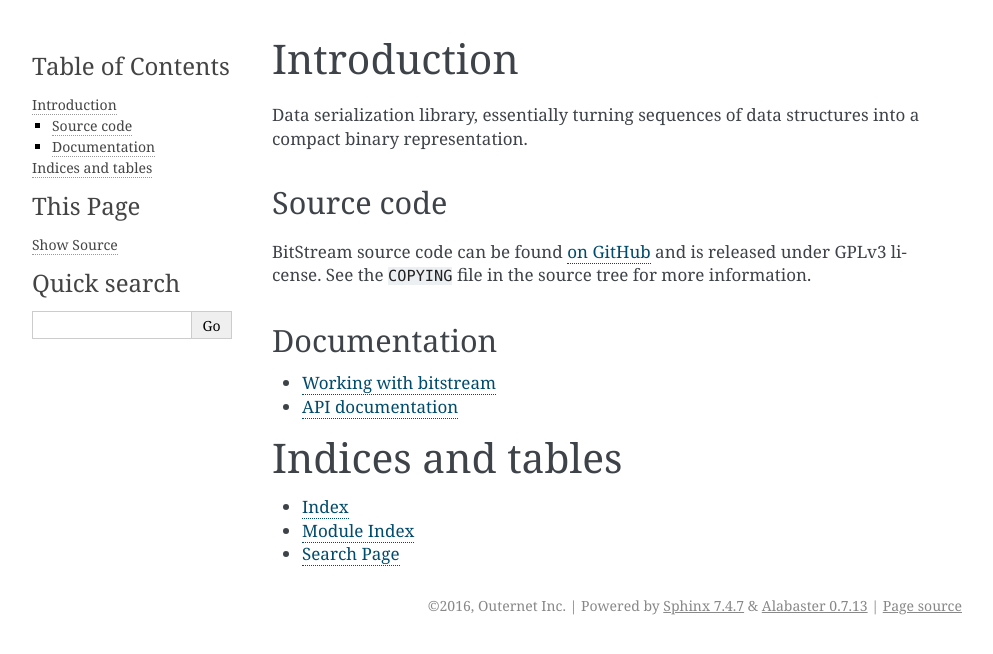
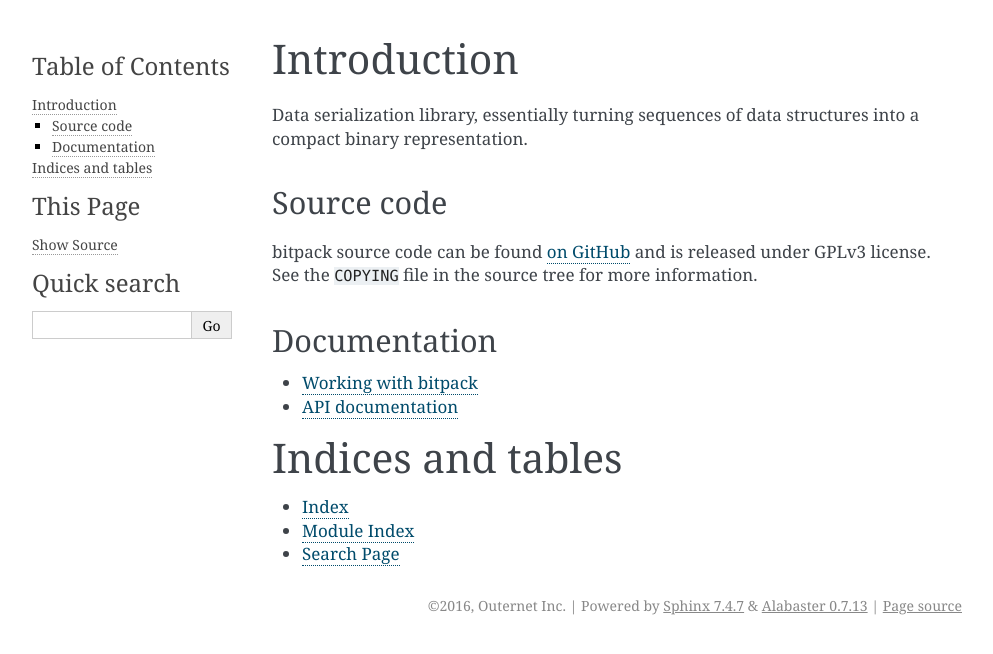
Before and after one commit to Othernet-Project/bitpack, a Sphinx documentation site: the page built from docs/source/index.rst, in a window 1280 px wide. Shown: the top 654 px of the page, without its empty margins (148-1141 px from the left). Built offline with Sphinx 7.4.7, drawn with Linux system fonts in a browser that asks for light colours.

Commit message:
Update docs to match new package name

```diff
--- a/docs/source/apidoc.rst
+++ b/docs/source/apidoc.rst
@@ -1,7 +1,7 @@
 API documentation
 =================
 
-.. automodule:: bitstream
+.. automodule:: bitpack
     :members:
     :undoc-members:
     :show-inheritance:
--- a/docs/source/conf.py
+++ b/docs/source/conf.py
@@ -1,7 +1,7 @@
 # -*- coding: utf-8 -*-
 #
-# bitstream documentation build configuration file, created by
-# sphinx-quickstart on Tue Apr 19 12:32:13 2016.
+# bitpack documentation build configuration file, created by
+# sphinx-quickstart on Tue Apr 19 15:15:31 2016.
 #
 # This file is execfile()d with the current directory set to its
 # containing dir.
@@ -47,7 +47,7 @@ source_suffix = '.rst'
 master_doc = 'index'
 
 # General information about the project.
-project = u'bitstream'
+project = u'bitpack'
 copyright = u'2016, Outernet Inc'
 author = u'Outernet Inc'
 
@@ -122,7 +122,7 @@ html_theme = 'alabaster'
 
 # The name for this set of Sphinx documents.
 # "<project> v<release> documentation" by default.
-#html_title = u'bitstream v0.1'
+#html_title = u'bitpack v0.1'
 
 # A shorter title for the navigation bar.  Default is the same as html_title.
 #html_short_title = None
@@ -204,7 +204,7 @@ html_static_path = ['_static']
 #html_search_scorer = 'scorer.js'
 
 # Output file base name for HTML help builder.
-htmlhelp_basename = 'bitstreamdoc'
+htmlhelp_basename = 'bitpackdoc'
 
 # -- Options for LaTeX output ---------------------------------------------
 
@@ -226,7 +226,7 @@ latex_elements = {
 # (source start file, target name, title,
 #  author, documentclass [howto, manual, or own class]).
 latex_documents = [
-    (master_doc, 'bitstream.tex', u'bitstream Documentation',
+    (master_doc, 'bitpack.tex', u'bitpack Documentation',
      u'Outernet Inc', 'manual'),
 ]
 
@@ -256,7 +256,7 @@ latex_documents = [
 # One entry per manual page. List of tuples
 # (source start file, name, description, authors, manual section).
 man_pages = [
-    (master_doc, 'bitstream', u'bitstream Documentation',
+    (master_doc, 'bitpack', u'bitpack Documentation',
      [author], 1)
 ]
 
@@ -270,8 +270,8 @@ man_pages = [
 # (source start file, target name, title, author,
 #  dir menu entry, description, category)
 texinfo_documents = [
-    (master_doc, 'bitstream', u'bitstream Documentation',
-     author, 'bitstream', 'One line description of project.',
+    (master_doc, 'bitpack', u'bitpack Documentation',
+     author, 'bitpack', 'One line description of project.',
      'Miscellaneous'),
 ]
 
--- a/docs/source/index.rst
+++ b/docs/source/index.rst
@@ -7,8 +7,8 @@ a compact binary representation.
 Source code
 -----------
 
-BitStream source code can be found `on GitHub
-<https://github.com/Outernet-Project/bitstream>`_ and is released under GPLv3
+bitpack source code can be found `on GitHub
+<https://github.com/Outernet-Project/bitpack>`_ and is released under GPLv3
 license. See the ``COPYING`` file in the source tree for more information.
 
 Documentation
--- a/docs/source/working_with.rst
+++ b/docs/source/working_with.rst
@@ -1,4 +1,4 @@
-Working with bitstream
-======================
+Working with bitpack
+====================
 
-This section gives you a quick overview of bitstream library usage.
+This section gives you a quick overview of bitpack library usage.
```
Also changed, not shown: 2 other files.
